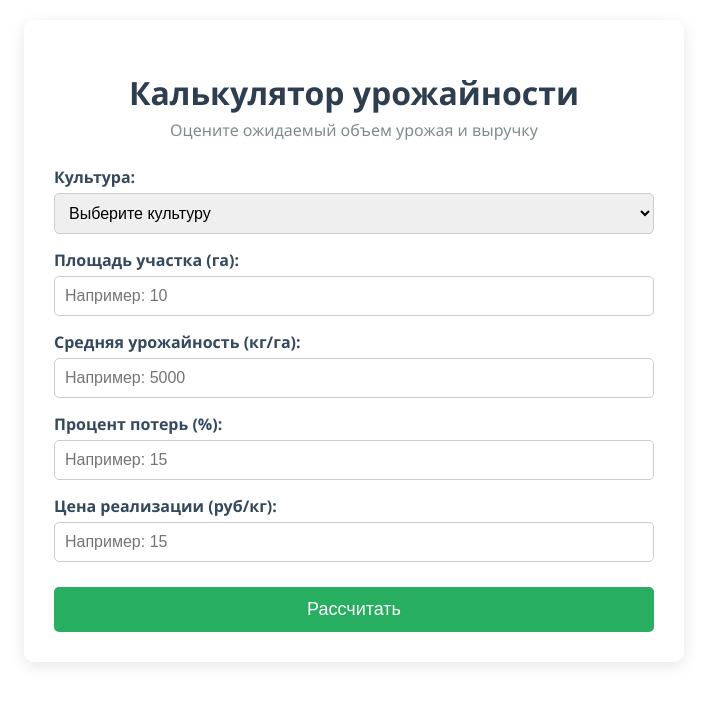
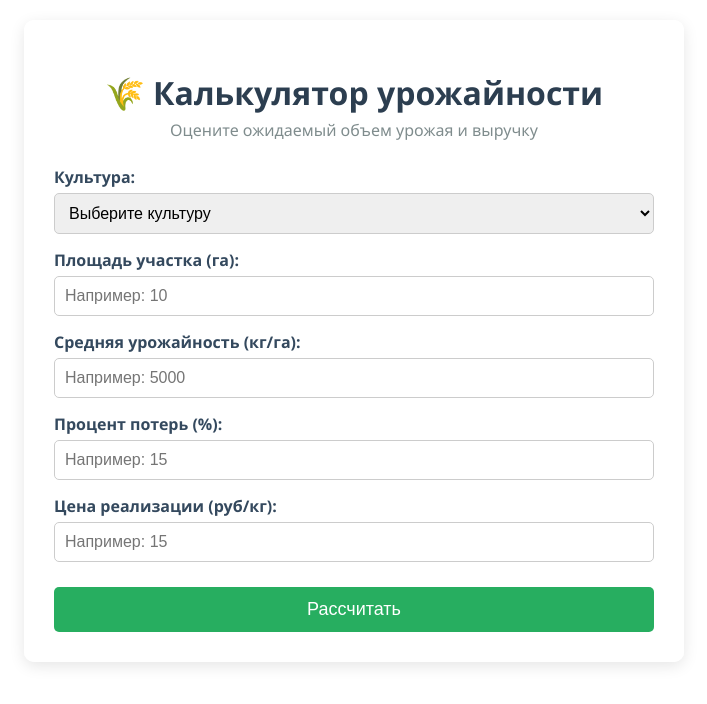
Before and after one commit to twity007/yield-assessment-app, a plain HTML site: page index.html in a window 1280 px wide. Shown: the whole page, without its empty margins (286-993 px from the left). Drawn offline with Linux system fonts and the light colour scheme.

Commit message:
Revert "добавлена фавиконка"
This reverts commit 6407f302f8dcb2f0fef2bb3fa54a56afaaaaa352.

```diff
--- a/index.html
+++ b/index.html
@@ -4,7 +4,6 @@
     <meta charset="UTF-8">
     <meta name="viewport" content="width=device-width, initial-scale=1.0">
     <title>Оценка урожайности</title>
-     <link rel="icon" href="https://avatars.mds.yandex.net/i?id=521a8988bcfe1ced278db9e908567fe38d1aab09-5583420-images-thumbs&n=13" type="image/png" sizes="96x96" >
     <!-- Подключаем стили -->
     <link rel="stylesheet" href="style.css">
 </head>
@@ -12,7 +11,7 @@
 
 <div class="container">
     <header>
-        <h1> Калькулятор урожайности</h1>
+        <h1>🌾 Калькулятор урожайности</h1>
         <p>Оцените ожидаемый объем урожая и выручку</p>
     </header>
 
```
